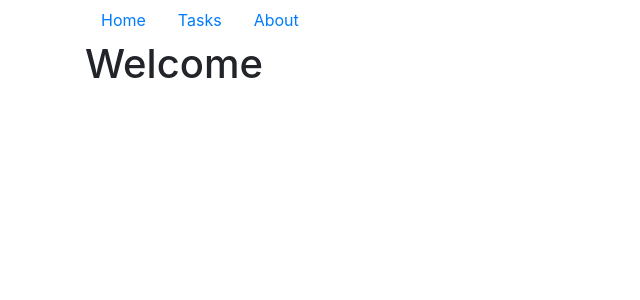
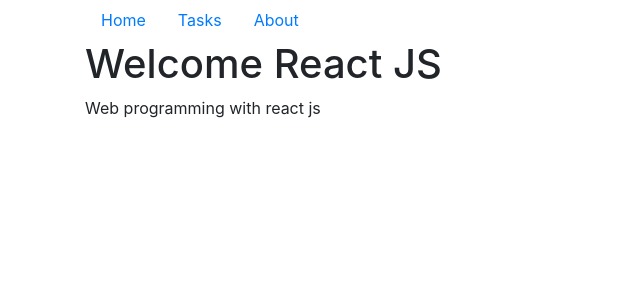
Before and after one commit to carollaginestra/react-login-example, a React (Create React App) app: page / in a window 1280 px wide. Shown: the top 300 px of the page, without its empty margins (0-640 px from the left). Built offline with nearby package versions, Linux system fonts and the light colour scheme.

Commit message:
fix: fix typing error

```diff
--- a/src/components/Article.js
+++ b/src/components/Article.js
@@ -6,8 +6,8 @@
 const Article = (props) => {
     return (
         <div>
-            <Welcome nome={props.name} />
-            <Content texto={props.text} />
+            <Welcome name={props.name} />
+            <Content text={props.text} />
         </div>
     );
 }
--- a/src/pages/App.js
+++ b/src/pages/App.js
@@ -20,6 +20,11 @@
 
           <Switch>
             <Route path="/" exact component={HomePage} />
+            <Route render={() => {
+              return (
+                <div>Página não encontrada.</div>
+              );
+            }} />
           </Switch>
 
         </Container>
```
